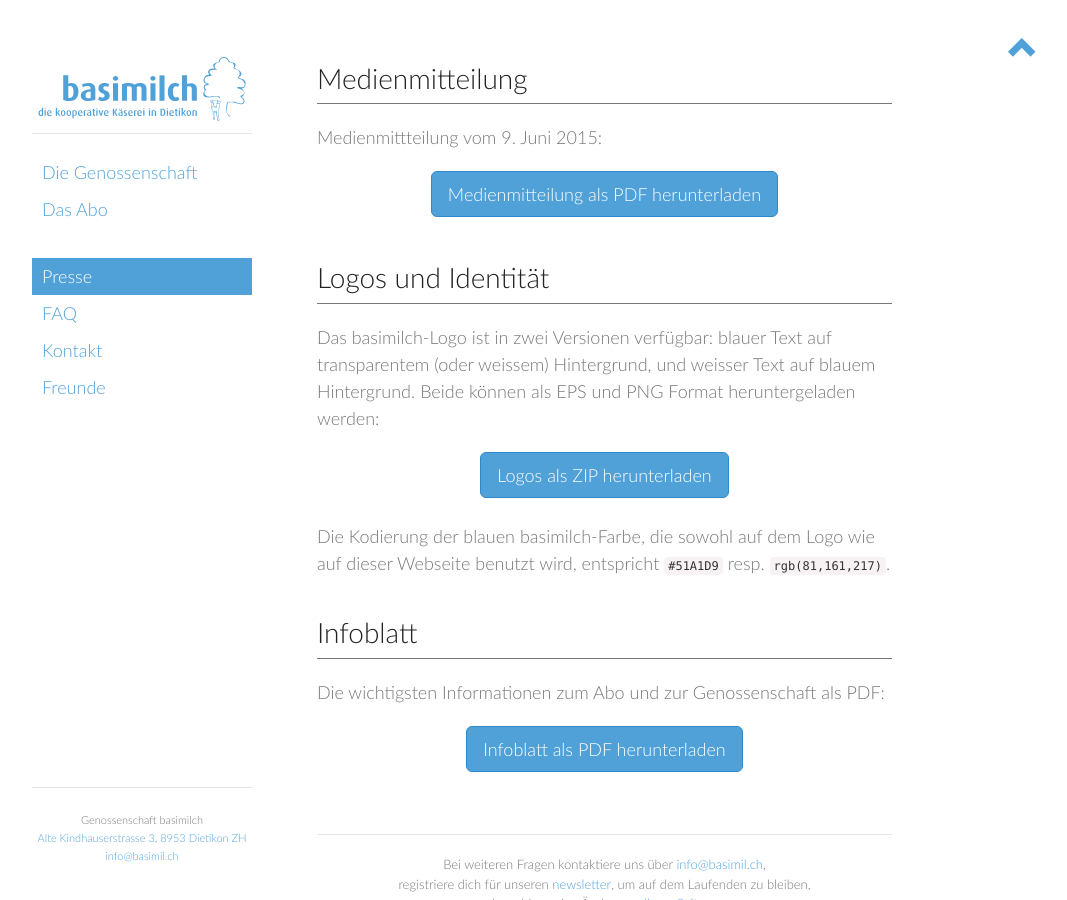
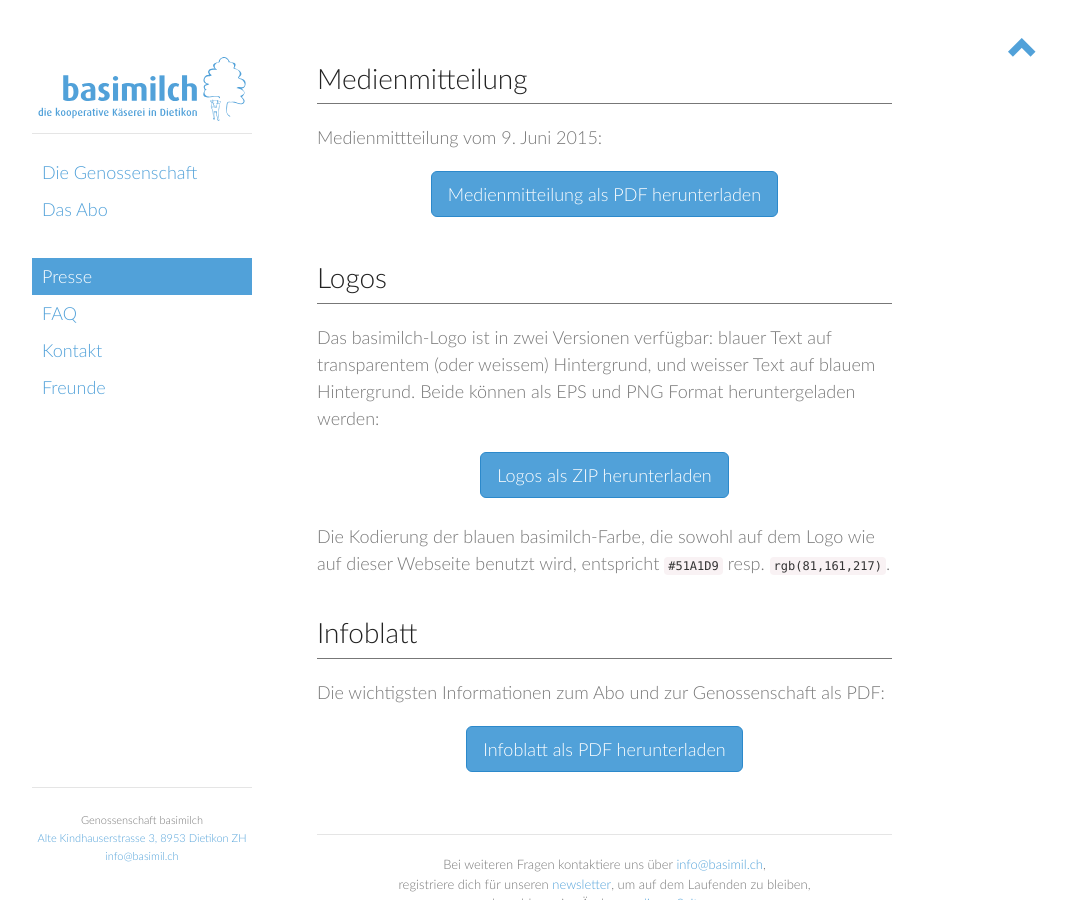
Before and after one commit to vryser/basimilch.github.io, a Jekyll site: the page built from pages/050-presse.md, in a window 1280 px wide and 900 px high, scrolled down 697 px. Shown: the whole window, without its empty margins (178-1245 px from the left). Built offline with Jekyll 4.4.1, drawn with Linux system fonts in a browser that asks for light colours.

Commit message:
change: remove 'Identitaet' from Logos section title

```diff
--- a/pages/050-presse.md
+++ b/pages/050-presse.md
@@ -16,7 +16,7 @@ Medienmittteilung vom 9. Juni 2015:
 {% include button-press-release-pdf-download.html %}
 
 
-# Logos und Identität
+# Logos
 
 Das basimilch-Logo ist in zwei Versionen verfügbar: blauer Text auf
 transparentem (oder weissem) Hintergrund, und weisser Text auf blauem
```
